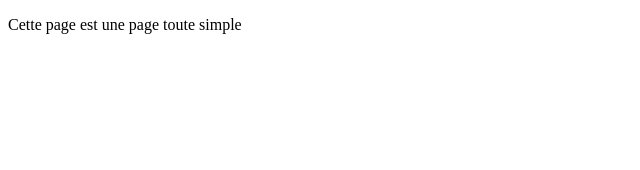
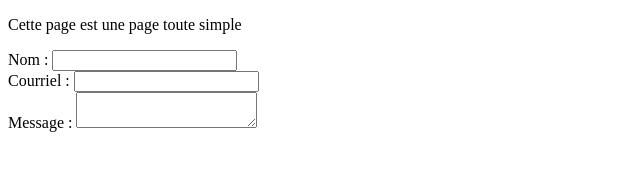
Before and after one commit to lsa92230/Formation_GIT, a plain HTML site: page index.html in a window 1280 px wide. Shown: the whole page, without its empty margins (0-640 px from the left). Drawn offline with Linux system fonts and the light colour scheme.

Commit message:
ajout du formulaire

```diff
--- a/index.html
+++ b/index.html
@@ -8,5 +8,21 @@
   Cette page est une
   page toute simple
   </p>
+
+  <form action="/ma-page-de-traitement" method="post">
+    <div>
+        <label for="nom">Nom :</label>
+        <input type="text" id="nom" />
+    </div>
+    <div>
+        <label for="courriel">Courriel :</label>
+        <input type="email" id="courriel" />
+    </div>
+    <div>
+        <label for="message">Message :</label>
+        <textarea id="message"></textarea>
+    </div>
+  </form>
+
   </body>
 </html>
```
